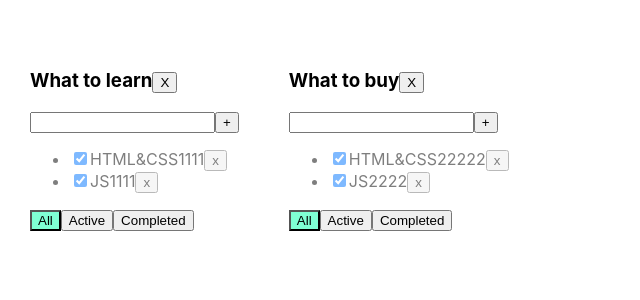
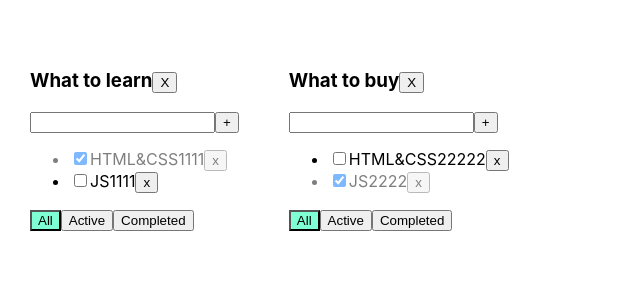
Before and after one commit to IJTINK7/Practice, a React (Create React App) app: page / in a window 1280 px wide. Shown: the top 300 px of the page, without its empty margins (0-640 px from the left). Built offline with nearby package versions, Linux system fonts and the light colour scheme.

Commit message:
Fixing "changeStatus" function

```diff
--- a/src/App.tsx
+++ b/src/App.tsx
@@ -25,13 +25,13 @@ function App() {
 		[todolistId1]: {
 			data: [
 				{id: v1(), title: "HTML&CSS1111", isDone: true},
-				{id: v1(), title: "JS1111", isDone: true}
+				{id: v1(), title: "JS1111", isDone: false}
 			],
 			filter: "all"
 		},
 		[todolistId2]: {
 			data: [
-				{id: v1(), title: "HTML&CSS22222", isDone: true},
+				{id: v1(), title: "HTML&CSS22222", isDone: false},
 				{id: v1(), title: "JS2222", isDone: true}
 			],
 			filter: "all"
@@ -53,7 +53,7 @@ function App() {
 		setTasks({...tasks, [todolistId]: {...tasks[todolistId], data: [newTask, ...tasks[todolistId].data]}})
 	}
 	function changeStatus(todolistId: string, taskId: string, newIsDone: boolean) {
-		//
+		setTasks({...tasks, [todolistId]: {...tasks[todolistId], data:tasks[todolistId].data.map(el=>el.id === taskId ? {...el, isDone: newIsDone}: el)}})
 	}
 	function changeFilter(todolistId: string, value: FilterValuesType) {
 		//
```
